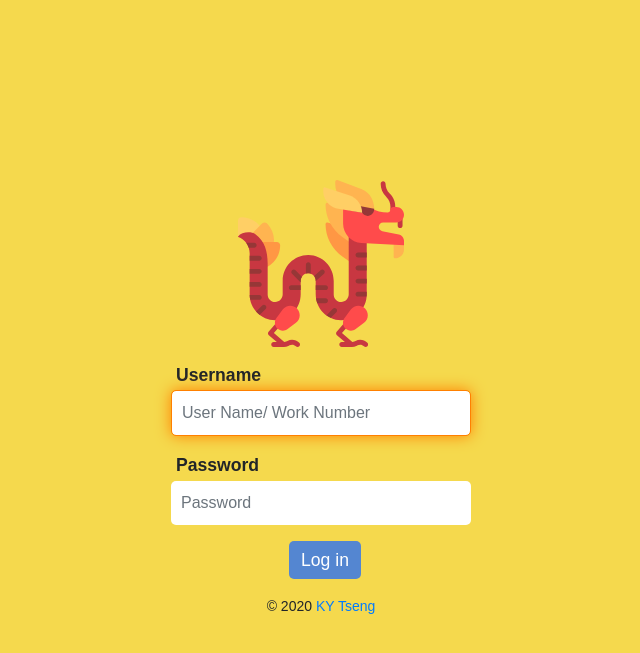
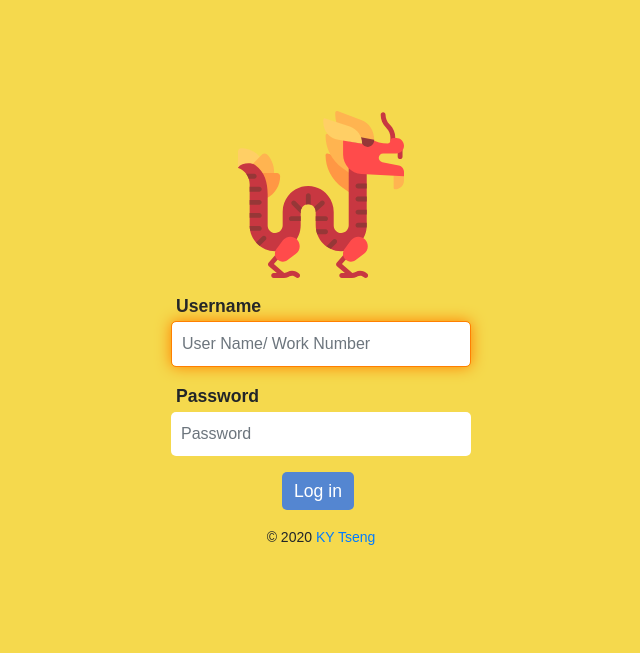
Before and after one commit to JasonZHOU41/Cpts583-project, a Flask app: page /login in a window 1280 px wide. Shown: the part 58-711 px from the top of the page, without its empty margins (319-959 px from the left). Run offline with Flask 2, Linux system fonts and the light colour scheme; data comes from the database, SQL or seed files in the repository; data that the repository does not hold is empty; parts of the project's set-up code (start-up, migrations or seed data) failed here and were passed over; some libraries are stand-ins or nearby versions.

Commit message:
Update the css

```diff
--- a/myproject/static/css/index.css
+++ b/myproject/static/css/index.css
@@ -48,7 +48,7 @@ body{
 }
 
 .btn{
-  margin-left: 118px;
+  margin-left: 37%;
   border-style: hidden;
   font-size: 1.1rem;
   border-radius: 5px;
--- a/myproject/templates/login.html
+++ b/myproject/templates/login.html
@@ -2,7 +2,7 @@
 {% from 'bootstrap/form.html' import render_form, render_field, render_form_row %}
 
 {% block content %}
-    <div style="vertical-align: middle; margin-top: 180px">
+    <div style="vertical-align: middle; margin-top: 10%">
         <div class="text-center">
           <img src="../static/img/mainicon.svg" alt="" style="height: 15%; width: 15%">
         </div>
```
